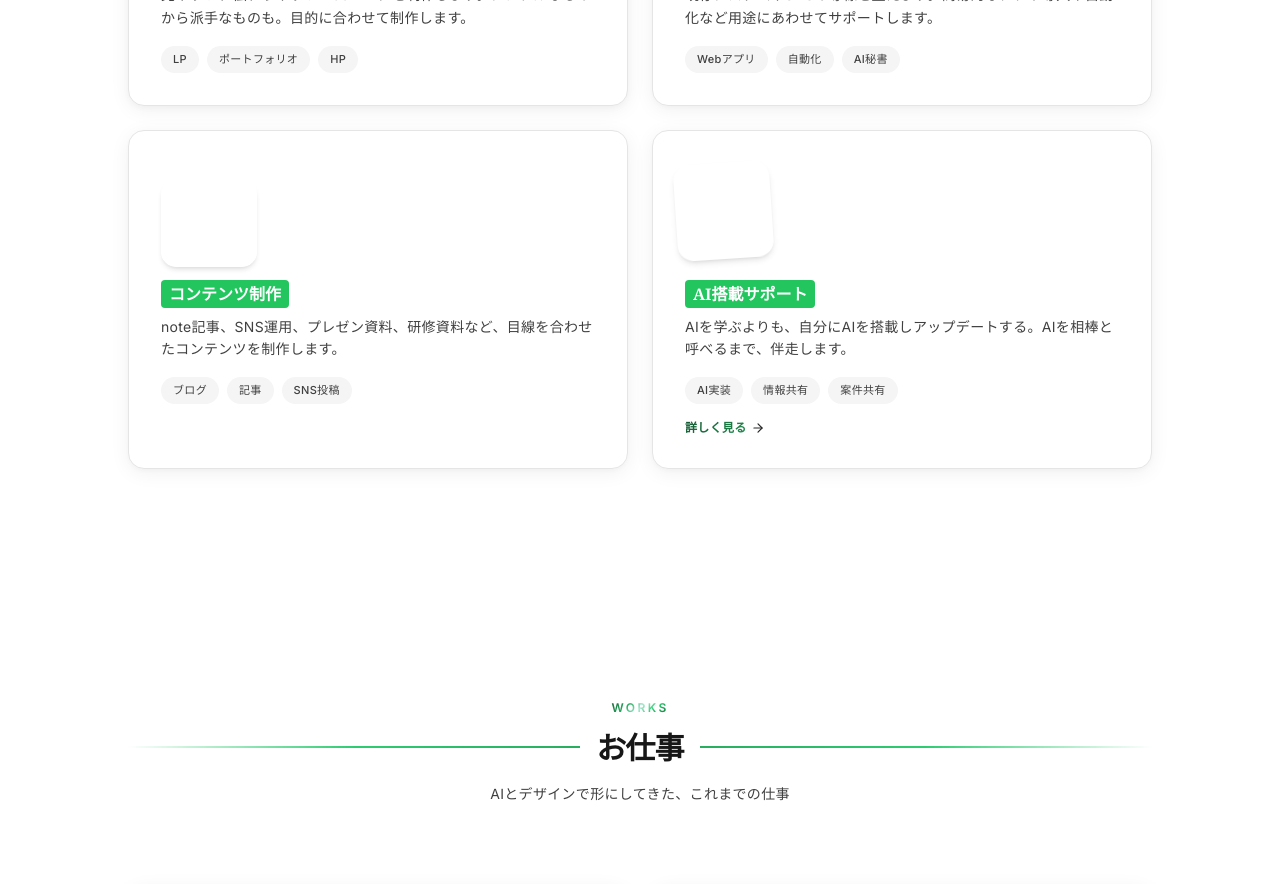
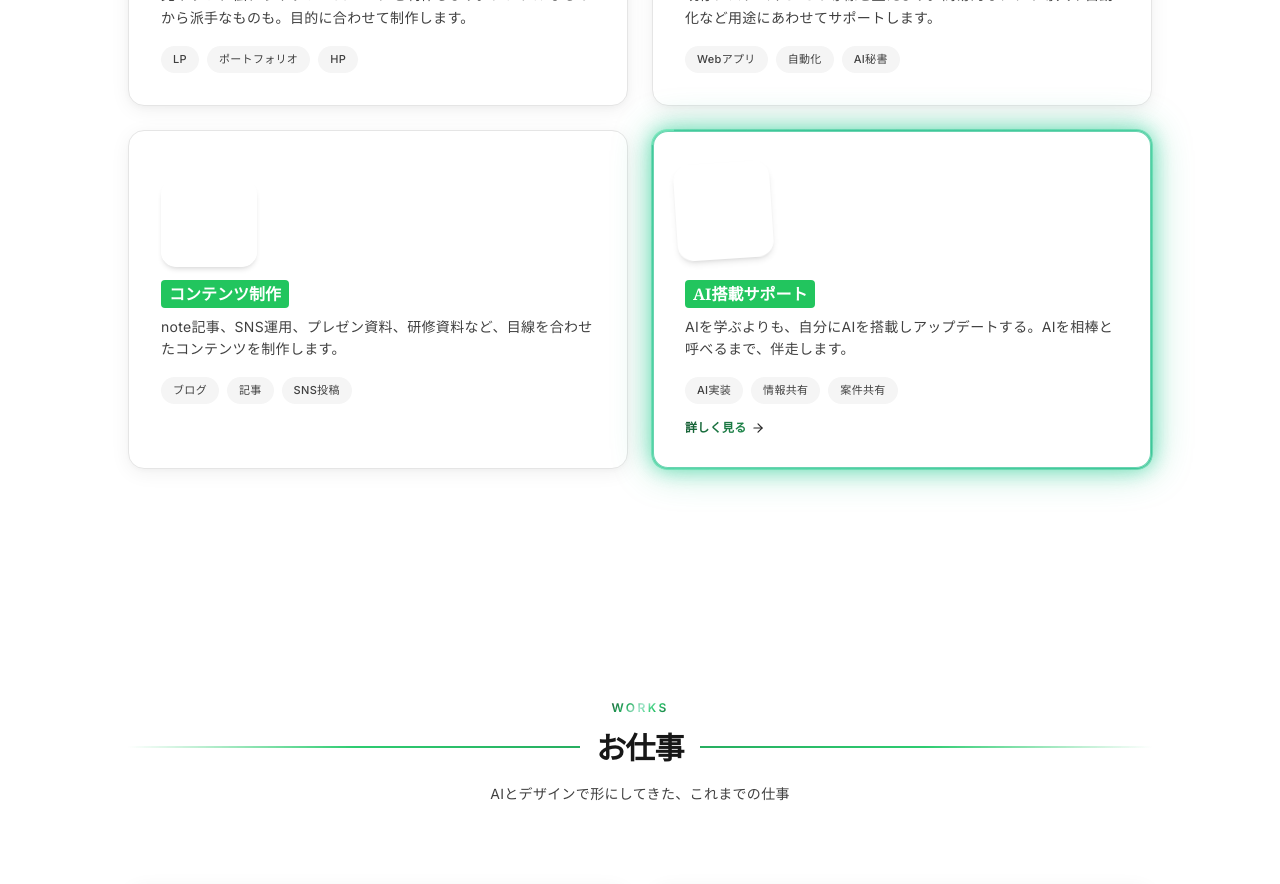
Before and after one commit to ogaignbr/morinomiyako-hp, a React (Vite) app: page / in a window 1280 px wide. Shown: the part 4360-5244 px from the top of the page. Built offline with nearby package versions, Linux system fonts and the light colour scheme; grey boxes are pictures that could not be loaded.

Commit message:
Services: AI搭載サポートカードに緑ネオンの光る縁取り演出を追加
- card-glowクラスでbox-shadow脈動 + グラデーション縁シマー
- iconKey === 'consulting' のカードにのみ適用

Made-with: Cursor

```diff
--- a/src/components/Services.jsx
+++ b/src/components/Services.jsx
@@ -26,7 +26,9 @@ export default function Services() {
               <Wrapper
                 key={i}
                 {...wrapperProps}
-                className="glass-card-elevated group block rounded-xl border-2 border-mint-400/40 p-3 no-underline transition-all duration-300 md:rounded-2xl md:p-8"
+                className={`glass-card-elevated group block rounded-xl border-2 border-mint-400/40 p-3 no-underline transition-all duration-300 md:rounded-2xl md:p-8 ${
+                  service.iconKey === 'consulting' ? 'card-glow' : ''
+                }`}
               >
                 <div className={`service-icon-anim-${i % 4} mb-3 h-14 w-14 overflow-hidden rounded-xl shadow-md transition-transform group-hover:scale-105 md:mb-5 md:h-24 md:w-24 md:rounded-2xl`}>
                   {service.video ? (
--- a/src/index.css
+++ b/src/index.css
@@ -342,6 +342,48 @@ h1, h2, h3 {
 .service-icon-anim-2 { animation: service-icon-dive 2.8s ease-in-out infinite; }
 .service-icon-anim-3 { animation: service-icon-slide 3s ease-in-out infinite; }
 
+/* Glowing edge effect (for highlighted service card) */
+@keyframes card-glow-pulse {
+  0%, 100% {
+    box-shadow:
+      0 0 10px rgba(52, 211, 153, 0.35),
+      0 0 22px rgba(16, 185, 129, 0.22),
+      inset 0 0 0 1px rgba(16, 185, 129, 0.35);
+  }
+  50% {
+    box-shadow:
+      0 0 22px rgba(52, 211, 153, 0.7),
+      0 0 44px rgba(16, 185, 129, 0.45),
+      inset 0 0 0 1px rgba(16, 185, 129, 0.7);
+  }
+}
+
+.card-glow {
+  position: relative;
+  border-color: rgba(16, 185, 129, 0.7) !important;
+  animation: card-glow-pulse 2.6s ease-in-out infinite;
+}
+
+.card-glow::before {
+  content: '';
+  position: absolute;
+  inset: -2px;
+  border-radius: inherit;
+  padding: 2px;
+  background: linear-gradient(135deg, rgba(110, 231, 183, 0.8), rgba(16, 185, 129, 0.4), rgba(110, 231, 183, 0.8));
+  background-size: 200% 200%;
+  animation: card-glow-shimmer 3.5s linear infinite;
+  -webkit-mask: linear-gradient(#000 0 0) content-box, linear-gradient(#000 0 0);
+  -webkit-mask-composite: xor;
+          mask-composite: exclude;
+  pointer-events: none;
+}
+
+@keyframes card-glow-shimmer {
+  0% { background-position: 0% 0%; }
+  100% { background-position: 200% 200%; }
+}
+
 /* Service title pop-in animation (別ページと重複しないよう独立設計) */
 @keyframes service-title-pop {
   0% {
```
